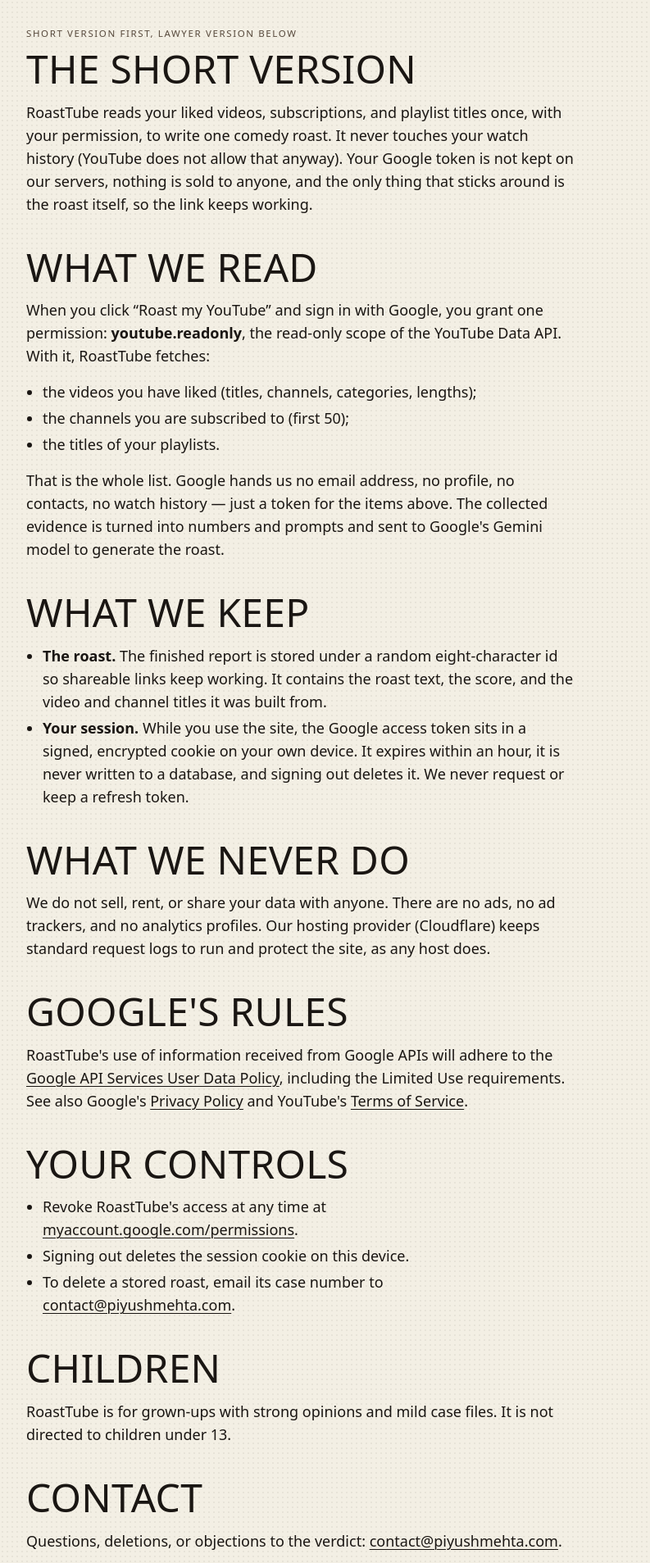
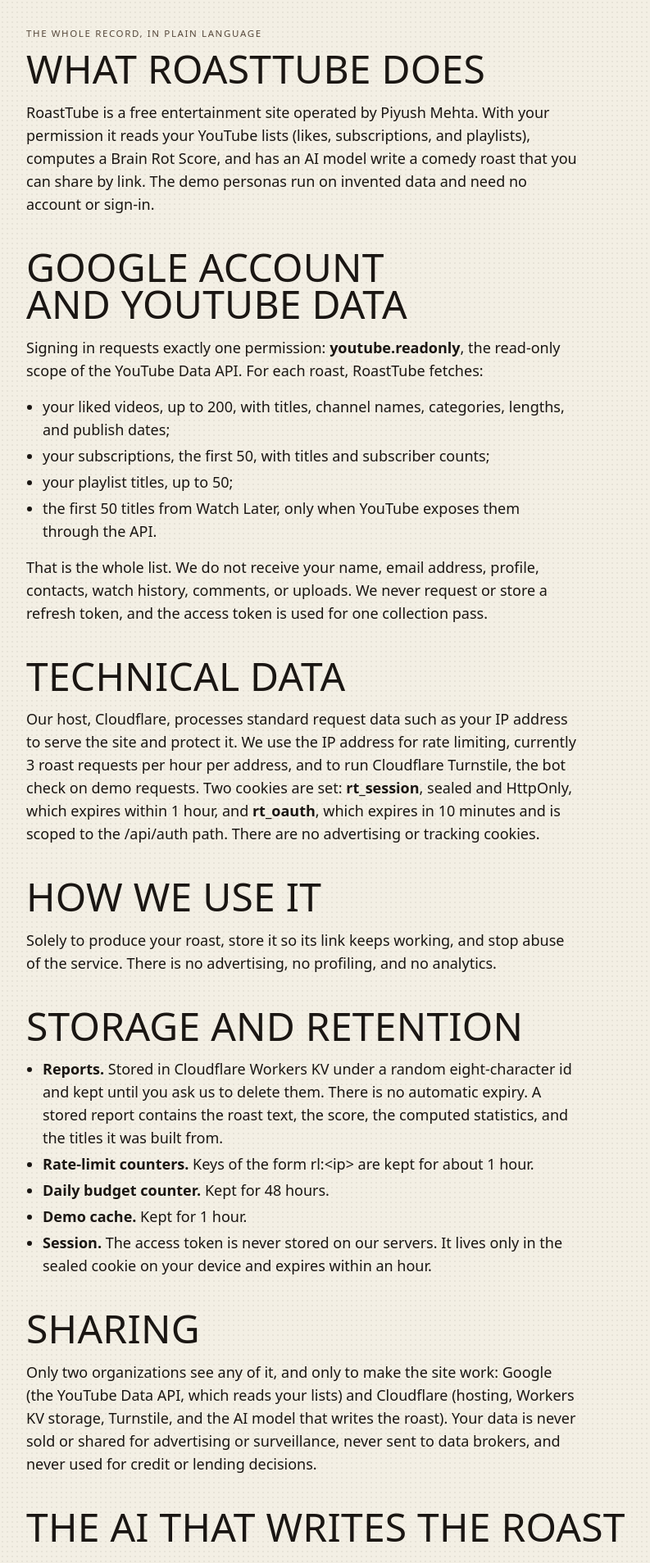
Before and after one commit to piyush97/roasttube, a Next.js app: page /privacy in a window 1280 px wide. Shown: the part 180-2087 px from the top of the page at 82% size, without its empty margins (192-985 px from the left). Built offline with nearby package versions, Linux system fonts and the light colour scheme.

Commit message:
fix: rewrite privacy policy with full Limited Use disclosures

```diff
--- a/src/app/privacy/page.tsx
+++ b/src/app/privacy/page.tsx
@@ -2,7 +2,7 @@ import type { Metadata } from "next";
 import Link from "next/link";
 
 export const metadata: Metadata = {
-  title: "Privacy — RoastTube",
+  title: "Privacy | RoastTube",
   description: "What RoastTube reads, what it keeps, and what it never does.",
 };
 
@@ -21,73 +21,140 @@ export default function Privacy() {
       </header>
 
       <section className="pt-8">
-        <p className="dateline mb-3">Short version first, lawyer version below</p>
-        <h2 className="headline text-3xl sm:text-5xl">THE SHORT VERSION</h2>
+        <p className="dateline mb-3">The whole record, in plain language</p>
+
+        <h2 className="headline text-3xl sm:text-5xl">WHAT ROASTTUBE DOES</h2>
         <p className="mt-4 max-w-2xl text-lg leading-7">
-          RoastTube reads your liked videos, subscriptions, and playlist titles
-          once, with your permission, to write one comedy roast. It never
-          touches your watch history (YouTube does not allow that anyway). Your
-          Google token is not kept on our servers, nothing is sold to anyone,
-          and the only thing that sticks around is the roast itself, so the
-          link keeps working.
+          RoastTube is a free entertainment site operated by Piyush Mehta.
+          With your permission it reads your YouTube lists (likes,
+          subscriptions, and playlists), computes a Brain Rot Score, and has
+          an AI model write a comedy roast that you can share by link. The
+          demo personas run on invented data and need no account or sign-in.
         </p>
 
-        <h2 className="headline mt-10 text-3xl sm:text-5xl">WHAT WE READ</h2>
+        <h2 className="headline mt-10 text-3xl sm:text-5xl">
+          GOOGLE ACCOUNT AND YOUTUBE DATA
+        </h2>
         <p className="mt-4 max-w-2xl text-lg leading-7">
-          When you click &ldquo;Roast my YouTube&rdquo; and sign in with Google,
-          you grant one permission: <strong>youtube.readonly</strong>, the
-          read-only scope of the YouTube Data API. With it, RoastTube fetches:
+          Signing in requests exactly one permission:{" "}
+          <strong>youtube.readonly</strong>, the read-only scope of the YouTube
+          Data API. For each roast, RoastTube fetches:
         </p>
         <ul className="mt-4 max-w-2xl list-disc space-y-1 pl-5 text-lg leading-7">
-          <li>the videos you have liked (titles, channels, categories, lengths);</li>
-          <li>the channels you are subscribed to (first 50);</li>
-          <li>the titles of your playlists.</li>
+          <li>
+            your liked videos, up to 200, with titles, channel names,
+            categories, lengths, and publish dates;
+          </li>
+          <li>
+            your subscriptions, the first 50, with titles and subscriber
+            counts;
+          </li>
+          <li>your playlist titles, up to 50;</li>
+          <li>
+            the first 50 titles from Watch Later, only when YouTube exposes
+            them through the API.
+          </li>
         </ul>
         <p className="mt-4 max-w-2xl text-lg leading-7">
-          That is the whole list. Google hands us no email address, no profile,
-          no contacts, no watch history — just a token for the items above.
-          The collected evidence is turned into numbers and prompts and sent to
-          Google&apos;s Gemini model to generate the roast.
+          That is the whole list. We do not receive your name, email address,
+          profile, contacts, watch history, comments, or uploads. We never
+          request or store a refresh token, and the access token is used for
+          one collection pass.
         </p>
 
-        <h2 className="headline mt-10 text-3xl sm:text-5xl">WHAT WE KEEP</h2>
+        <h2 className="headline mt-10 text-3xl sm:text-5xl">TECHNICAL DATA</h2>
+        <p className="mt-4 max-w-2xl text-lg leading-7">
+          Our host, Cloudflare, processes standard request data such as your
+          IP address to serve the site and protect it. We use the IP address
+          for rate limiting, currently 3 roast requests per hour per address,
+          and to run Cloudflare Turnstile, the bot check on demo requests. Two
+          cookies are set: <strong>rt_session</strong>, sealed and HttpOnly,
+          which expires within 1 hour, and <strong>rt_oauth</strong>, which
+          expires in 10 minutes and is scoped to the /api/auth path. There are
+          no advertising or tracking cookies.
+        </p>
+
+        <h2 className="headline mt-10 text-3xl sm:text-5xl">HOW WE USE IT</h2>
+        <p className="mt-4 max-w-2xl text-lg leading-7">
+          Solely to produce your roast, store it so its link keeps working,
+          and stop abuse of the service. There is no advertising, no
+          profiling, and no analytics.
+        </p>
+
+        <h2 className="headline mt-10 text-3xl sm:text-5xl">
+          STORAGE AND RETENTION
+        </h2>
         <ul className="mt-4 max-w-2xl list-disc space-y-1 pl-5 text-lg leading-7">
           <li>
-            <strong>The roast.</strong> The finished report is stored under a
-            random eight-character id so shareable links keep working. It
-            contains the roast text, the score, and the video and channel
-            titles it was built from.
+            <strong>Reports.</strong> Stored in Cloudflare Workers KV under a
+            random eight-character id and kept until you ask us to delete
+            them. There is no automatic expiry. A stored report contains the
+            roast text, the score, the computed statistics, and the titles it
+            was built from.
           </li>
           <li>
-            <strong>Your session.</strong> While you use the site, the Google
-            access token sits in a signed, encrypted cookie on your own
-            device. It expires within an hour, it is never written to a
-            database, and signing out deletes it. We never request or keep a
-            refresh token.
+            <strong>Rate-limit counters.</strong> Keys of the form
+            rl:&lt;ip&gt; are kept for about 1 hour.
+          </li>
+          <li>
+            <strong>Daily budget counter.</strong> Kept for 48 hours.
+          </li>
+          <li>
+            <strong>Demo cache.</strong> Kept for 1 hour.
+          </li>
+          <li>
+            <strong>Session.</strong> The access token is never stored on our
+            servers. It lives only in the sealed cookie on your device and
+            expires within an hour.
           </li>
         </ul>
 
-        <h2 className="headline mt-10 text-3xl sm:text-5xl">WHAT WE NEVER DO</h2>
+        <h2 className="headline mt-10 text-3xl sm:text-5xl">SHARING</h2>
         <p className="mt-4 max-w-2xl text-lg leading-7">
-          We do not sell, rent, or share your data with anyone. There are no
-          ads, no ad trackers, and no analytics profiles. Our hosting provider
-          (Cloudflare) keeps standard request logs to run and protect the
-          site, as any host does.
+          Only two organizations see any of it, and only to make the site
+          work: Google (the YouTube Data API, which reads your lists) and
+          Cloudflare (hosting, Workers KV storage, Turnstile, and the AI model
+          that writes the roast). Your data is never sold or shared for
+          advertising or surveillance, never sent to data brokers, and never
+          used for credit or lending decisions.
         </p>
 
         <h2 className="headline mt-10 text-3xl sm:text-5xl">
-          GOOGLE&apos;S RULES
+          THE AI THAT WRITES THE ROAST
+        </h2>
+        <p className="mt-4 max-w-2xl text-lg leading-7">
+          The prompt sent to the model contains computed statistics plus a
+          limited set of titles and names: the title of your longest liked
+          video, up to 8 recent titles from your top channel, up to 12
+          liked-video titles, your playlist titles, your top 5 channel names
+          with like counts, and your category counts. It never receives video
+          or channel IDs, your account identity, or raw API responses.
+        </p>
+        <p className="mt-4 max-w-2xl text-lg leading-7">
+          The model runs on Cloudflare Workers AI. Inputs and outputs are not
+          retained and are not used to train AI models (Cloudflare Workers AI
+          data usage commitments).
+        </p>
+
+        <h2 className="headline mt-10 text-3xl sm:text-5xl">
+          GOOGLE LIMITED USE
         </h2>
         <p className="mt-4 max-w-2xl text-lg leading-7">
           RoastTube&apos;s use of information received from Google APIs will
-          adhere to the{" "}
+          adhere to{" "}
           <a
             className="underline decoration-1 underline-offset-2"
             href="https://developers.google.com/terms/api-services-user-data-policy"
           >
             Google API Services User Data Policy
           </a>
-          , including the Limited Use requirements. See also Google&apos;s{" "}
+          , including the Limited Use requirements.
+        </p>
+        <p className="mt-4 max-w-2xl text-lg leading-7">
+          In plain terms: Google user data is not used to train AI models, it
+          is not transferred to anyone beyond the service providers that
+          deliver the roast, and no one reads it except when security, abuse
+          prevention, or the law requires it. See also Google&apos;s{" "}
           <a
             className="underline decoration-1 underline-offset-2"
             href="https://policies.google.com/privacy"
@@ -104,7 +171,7 @@ export default function Privacy() {
           .
         </p>
 
-        <h2 className="headline mt-10 text-3xl sm:text-5xl">YOUR CONTROLS</h2>
+        <h2 className="headline mt-10 text-3xl sm:text-5xl">YOUR RIGHTS</h2>
         <ul className="mt-4 max-w-2xl list-disc space-y-1 pl-5 text-lg leading-7">
           <li>
             Revoke RoastTube&apos;s access at any time at{" "}
@@ -116,35 +183,43 @@ export default function Privacy() {
             </a>
             .
           </li>
-          <li>Signing out deletes the session cookie on this device.</li>
+          <li>Signing out deletes the session cookie on your device.</li>
           <li>
-            To delete a stored roast, email its case number to{" "}
+            To delete a stored report, email its case number, the part of its
+            link after /report/, to{" "}
             <a
               className="underline decoration-1 underline-offset-2"
               href="mailto:contact@piyushmehta.com"
             >
               contact@piyushmehta.com
             </a>
-            .
+            . We delete the stored report, including the roast text, score,
+            statistics, and titles, and confirm within 30 days.
           </li>
         </ul>
+
+        <h2 className="headline mt-10 text-3xl sm:text-5xl">SECURITY</h2>
+        <p className="mt-4 max-w-2xl text-lg leading-7">
+          Traffic is encrypted with TLS everywhere. Stored reports sit in
+          Cloudflare Workers KV under Cloudflare&apos;s access controls. The
+          Google access token exists only inside an AES-GCM-sealed, HttpOnly,
+          SameSite=Lax cookie on your device. Sign-in uses PKCE, and no
+          refresh token is ever requested or kept. Report links are public by
+          nature: anyone with the link can read the case.
+        </p>
 
         <h2 className="headline mt-10 text-3xl sm:text-5xl">CHILDREN</h2>
         <p className="mt-4 max-w-2xl text-lg leading-7">
           RoastTube is for grown-ups with strong opinions and mild case files.
-          It is not directed to children under 13.
+          It is not directed to children under 13, and we do not knowingly
+          collect information from them.
         </p>
 
-        <h2 className="headline mt-10 text-3xl sm:text-5xl">CONTACT</h2>
+        <h2 className="headline mt-10 text-3xl sm:text-5xl">CHANGES</h2>
         <p className="mt-4 max-w-2xl text-lg leading-7">
-          Questions, deletions, or objections to the verdict:{" "}
-          <a
-            className="underline decoration-1 underline-offset-2"
-            href="mailto:contact@piyushmehta.com"
-          >
-            contact@piyushmehta.com
-          </a>
-          .
+          This policy may change as the site changes. When it does, we update
+          this page and move the effective date at the top. Continuing to use
+          RoastTube after a change means you accept the updated policy.
         </p>
 
         <p className="dateline mt-10">
```
